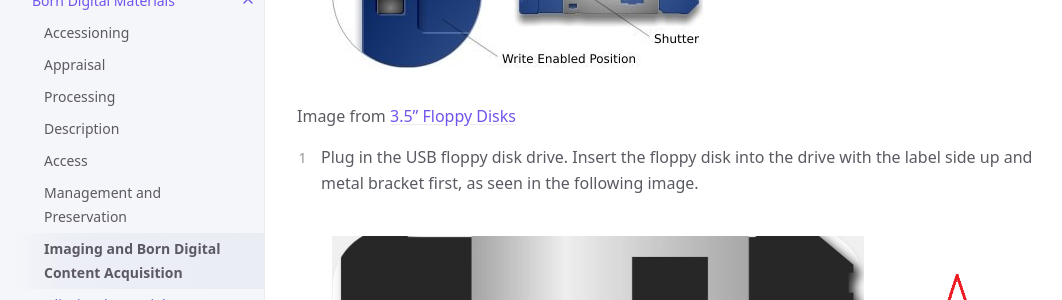
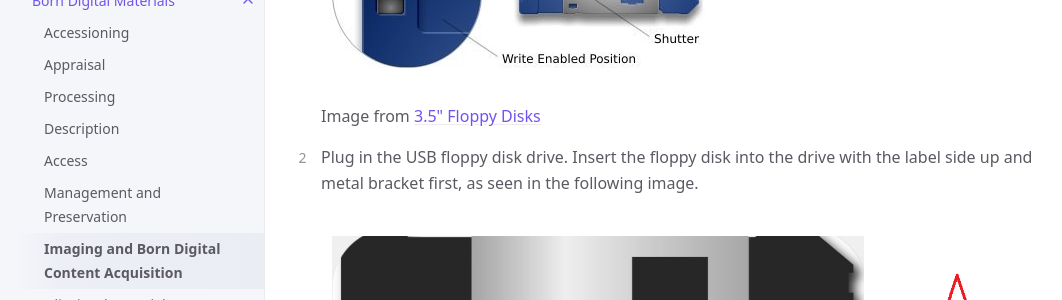
Before and after one commit to elizajames/digital-preservation-documentation, a Jekyll site: the page built from docs/Born-Digital-Materials/imaging-and-content-acquisition.md, in a window 1280 px wide and 900 px high, scrolled down 6726 px. Shown: the part 155-455 px from the top of the window, without its empty margins (107-1169 px from the left). Built offline with Jekyll 4.4.1, drawn with Linux system fonts in a browser that asks for light colours.

Commit message:
moar indents!

```diff
--- a/docs/Born-Digital-Materials/imaging-and-content-acquisition.md
+++ b/docs/Born-Digital-Materials/imaging-and-content-acquisition.md
@@ -137,7 +137,7 @@ If content acquisition for an item is unsuccessful or duplicate media items with
 
     <img src="https://elizajames.github.io/digital-preservation-documentation/assets/images/media_imaging_manual/image1d.png" alt="How to write protect a floppy disk">
 
-Image from [3.5" Floppy Disks](https://uisapp2.iu.edu/confluence-prd/pages/viewpage.action?pageId=623051010)
+    <p>Image from <a href="https://uisapp2.iu.edu/confluence-prd/pages/viewpage.action?pageId=623051010">3.5" Floppy Disks</a></p>
 
 2. Plug in the USB floppy disk drive. Insert the floppy disk into the drive with the label side up and metal bracket first, as seen in the following image.
 
```
